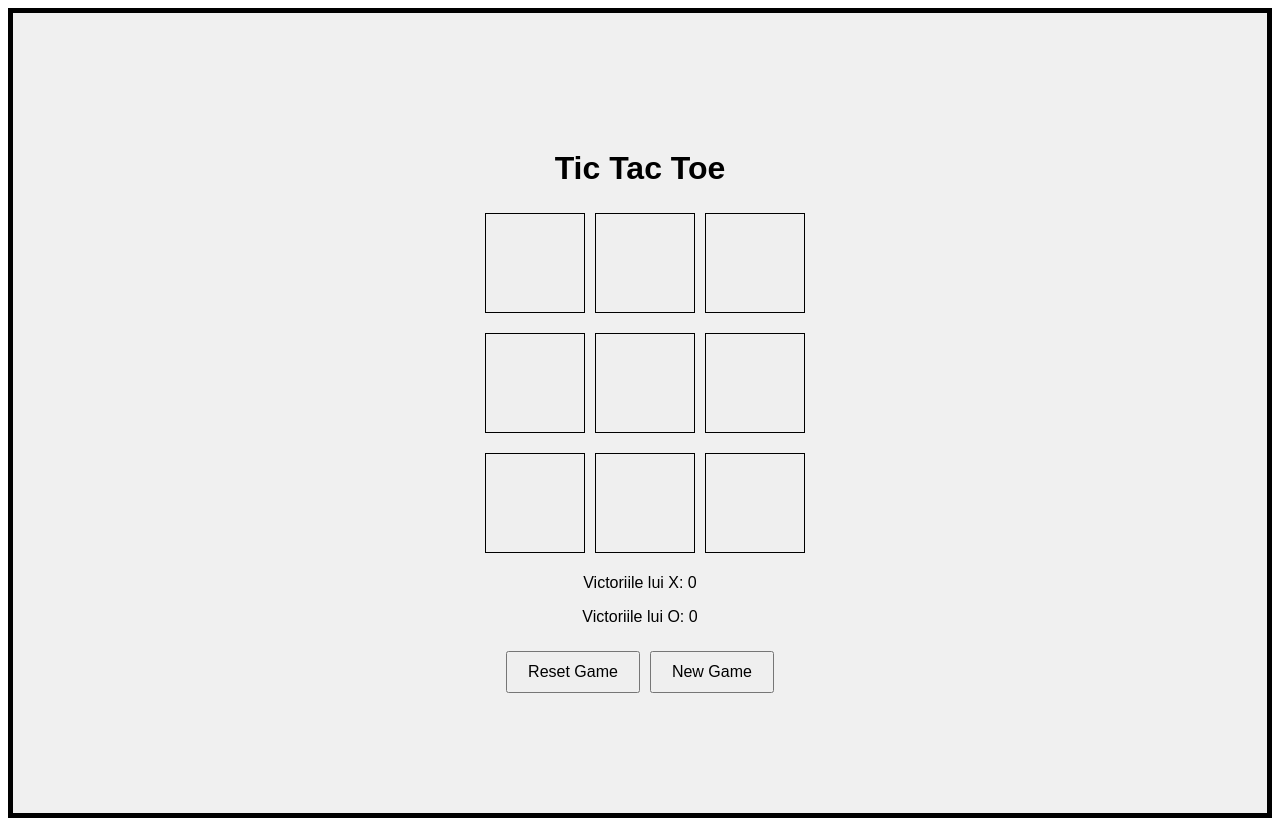
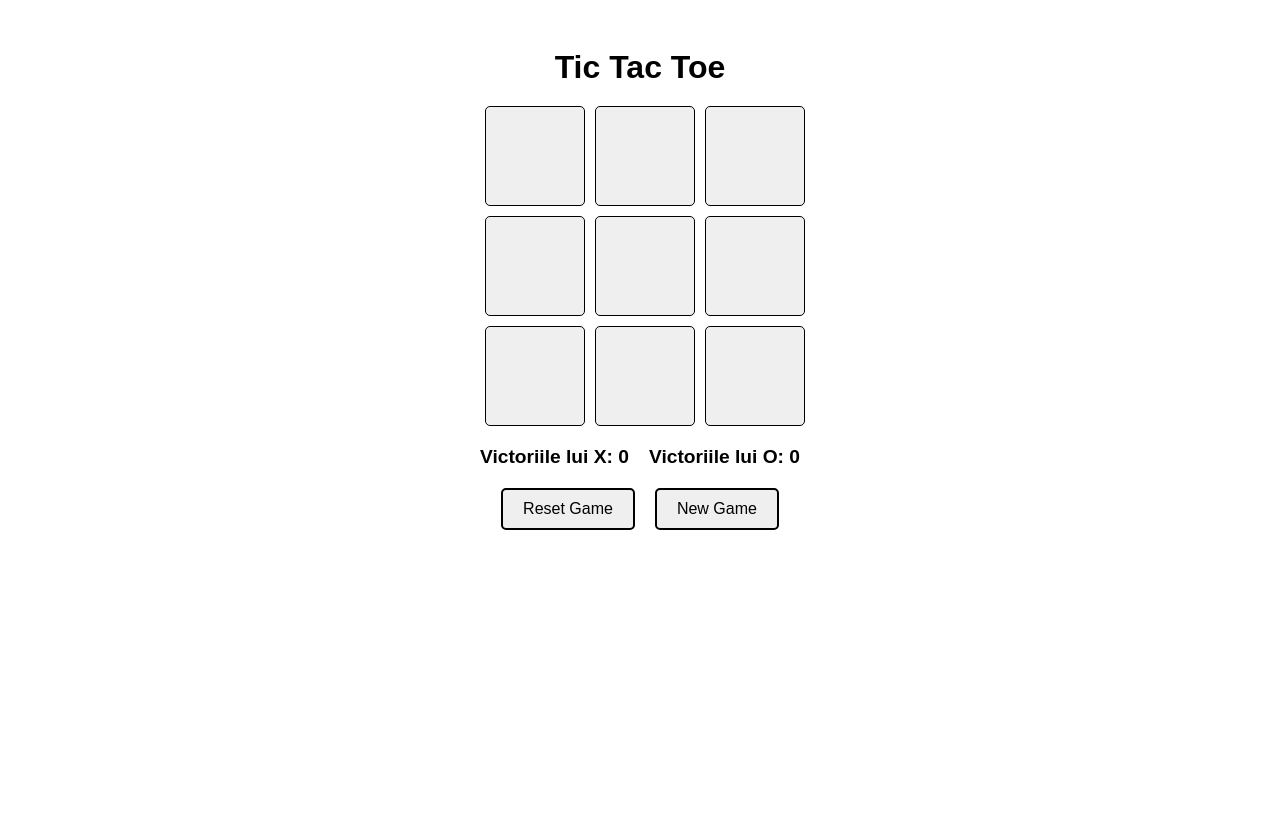
Before and after one commit to AnaMariaDraganuta/tic-tac-toe, a React (Vite) app in the folder tic-tac-toe/: page / in a window 1280 px wide. After the commit the page ends 800 px from the top, so only its background shows below. Built offline with nearby package versions, Linux system fonts and the light colour scheme.

Commit message:
Changed css

```diff
--- a/tic-tac-toe/src/App.css
+++ b/tic-tac-toe/src/App.css
@@ -2,8 +2,5 @@
     display: flex;
     justify-content: center;
     align-items: center;
-    height: 100vh;
-    background-color: #f0f0f0;
     font-family: Arial, sans-serif;
-    border: 5px solid;
   }
--- a/tic-tac-toe/src/Components/Controls/Controls.css
+++ b/tic-tac-toe/src/Components/Controls/Controls.css
@@ -1,10 +1,19 @@
 .controls {
-  margin-top: 20px;
+  display: flex;
+  justify-content: center;
+  gap: 10px;
 }
 
 button {
   padding: 10px 20px;
-  margin: 5px;
   font-size: 1rem;
+  margin: 0 5px;
+  border: 2px solid;
+  border-radius: 5px;
   cursor: pointer;
+  transition: background-color 0.3s;
 }
+
+button:hover {
+  background-color: #ddd;
+}
--- a/tic-tac-toe/src/Components/Game/Game.css
+++ b/tic-tac-toe/src/Components/Game/Game.css
@@ -1,7 +1,43 @@
 .container {
-    text-align: center;
-  }
+  text-align: center;
+  padding: 20px;
+}
 
-  .title {
-    font-size: 2rem;
-  }
+.title {
+  font-size: 2rem;
+  margin-bottom: 20px;
+}
+
+.scoreboard {
+  display: flex;
+  justify-content: center;
+  margin: 20px 0;
+}
+
+.scoreboard p {
+  font-size: 1.2rem;
+  font-weight: bold;
+  margin: 0 10px;
+}
+
+.container .message {
+  margin: 20px 0;
+}
+
+.controls {
+  margin: 20px 0;
+}
+
+button {
+  padding: 10px 20px;
+  font-size: 1rem;
+  margin: 0 5px;
+  border: none;
+  border-radius: 5px;
+  cursor: pointer;
+  transition: background-color 0.3s;
+}
+
+button:hover {
+  background-color: #ddd;
+}
--- a/tic-tac-toe/src/Components/Message/Message.css
+++ b/tic-tac-toe/src/Components/Message/Message.css
@@ -6,7 +6,7 @@
   display: none;
 }
 
-  #msg {
+.msg {
   font-size: 1.5rem;
   font-weight: bold;
 }
--- a/tic-tac-toe/src/Components/Message/Message.jsx
+++ b/tic-tac-toe/src/Components/Message/Message.jsx
@@ -4,7 +4,7 @@ import PropTypes from 'prop-types';
 const Message = ({ message }) => {
   return (
     <div className={`msg-container ${message ? '' : 'hide'}`}>
-      <p id="msg">{message}</p>
+      <p className="msg">{message}</p>
     </div>
   );
 };
```
Also changed, not shown: tic-tac-toe/src/Components/Board/Board.css (indentation only). Lines whose indentation alone changed are shown as unchanged.
